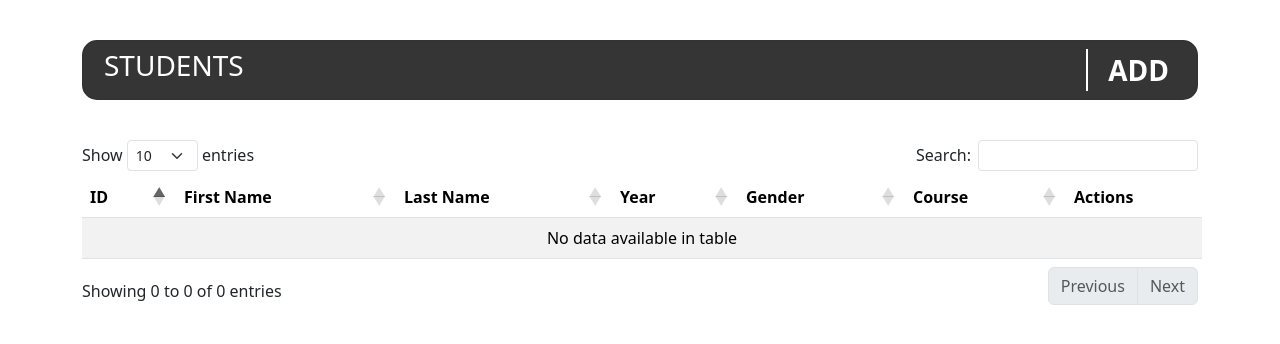
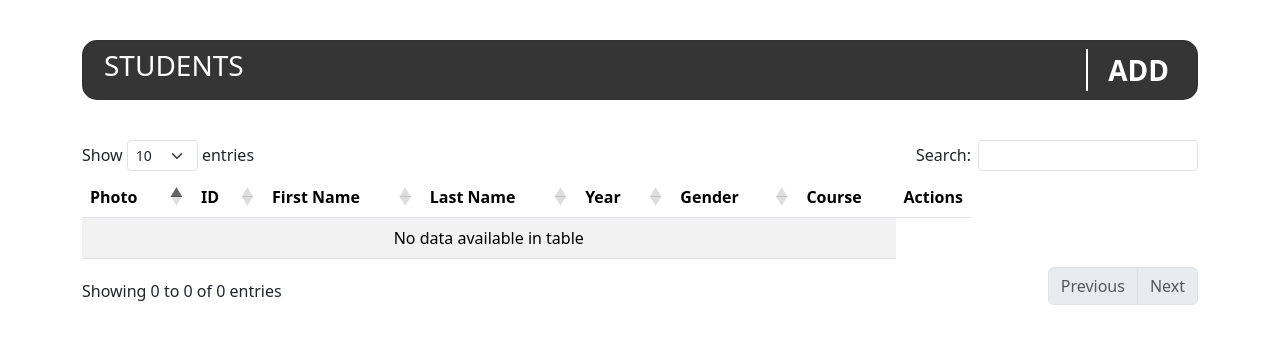
Before and after one commit to WhaleRed/ssis-webapp, a Flask app: page /students in a window 1280 px wide. Shown: the part 56-400 px from the top of the page. Run offline with Flask 3, Linux system fonts and the light colour scheme; the visitor is signed in with stand-in values (Sample User, id 1); data that the repository does not hold is empty; some libraries are stand-ins or nearby versions.

Commit message:
feat(data): Connect photo column

```diff
--- a/MyCollege/views/templates/student.html
+++ b/MyCollege/views/templates/student.html
@@ -34,8 +34,9 @@
       <div class="modal-body">
 
         <!-- Add Form-->
-        <form action="{{url_for('student.add_student')}}" method="POST">
+        <form id="addStudentForm" action="{{url_for('student.add_student')}}" method="POST" enctype="multipart/form-data">
           <input type="hidden" name="csrf_token" value="{{ csrf_token() }}">
+
           <div class="form-group">
             <label for="studentId">ID</label>
             <input class="form-control" id="studentId" name="idAdd">
@@ -71,13 +72,17 @@
             </select>
           </div>
 
+          <div class="form-group">
+            <label for="photo">Student Photo</label>
+            <input type="file" class="form-control" id="photo" name="photoAdd" accept="image/*">
+          </div>
 
-          <!-- Footer -->
           <div class="modal-footer">
             <button type="button" class="btn btn-secondary" data-bs-dismiss="modal">Close</button>
             <button type="submit" class="btn btn-primary" id="submitStudAdd">Add</button>
           </div>
         </form>
+
       </div>
 
     </div>
@@ -201,6 +206,7 @@
 <table id="studentTable" class="table table-striped">
   <thead>
     <tr>
+      <th>Photo</th>
       <th>ID</th>
       <th>First Name</th>
       <th>Last Name</th>
```
